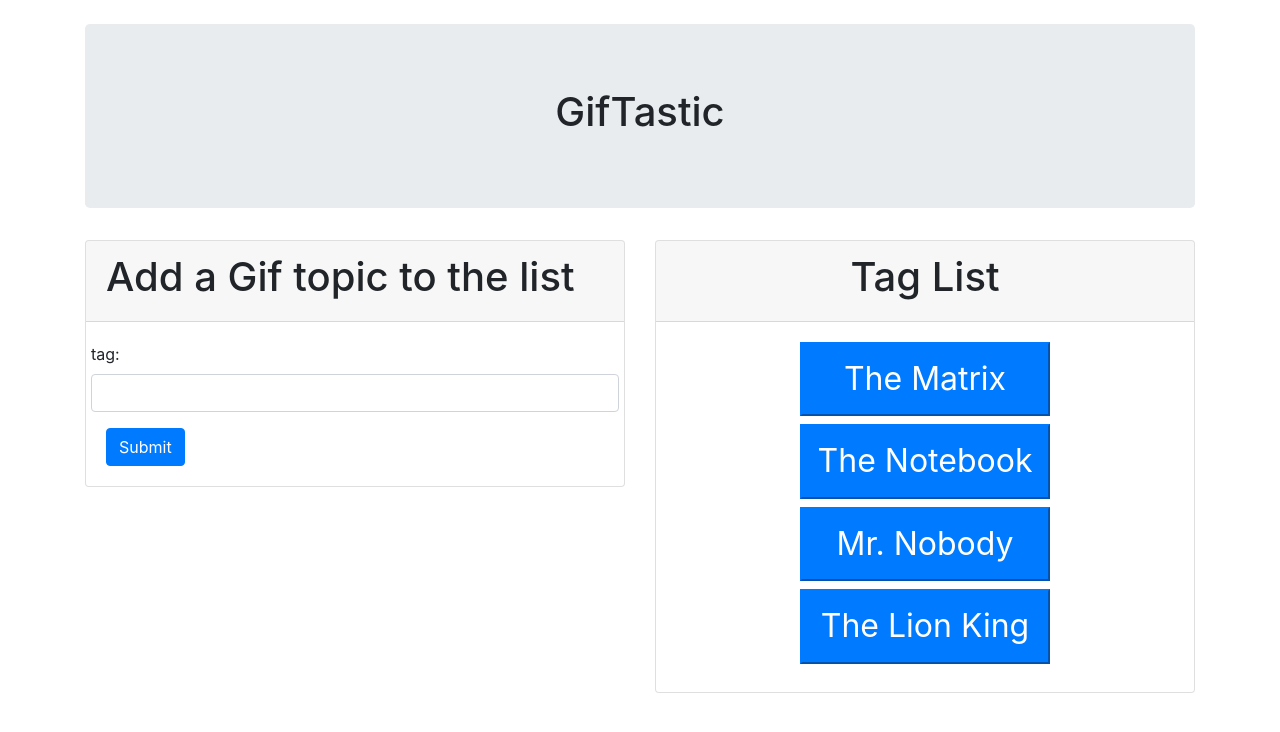
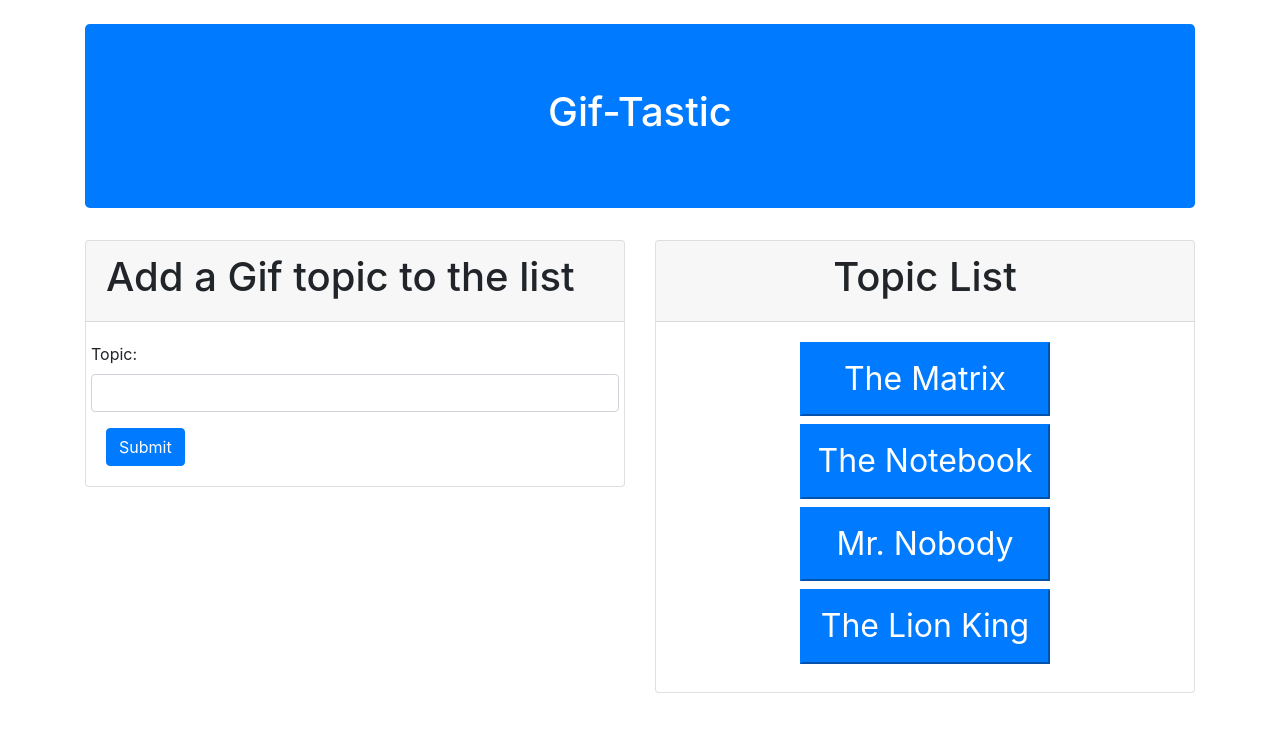
Before and after one commit to PapaWuski/Giftastic, a plain HTML site: page index.html in a window 1280 px wide. Drawn offline with nearby package versions, Linux system fonts and the light colour scheme.

Commit message:
changed button color and text to topic from tag

```diff
--- a/index.html
+++ b/index.html
@@ -17,8 +17,8 @@
   <body>
     <div class="container">
       <br />
-      <div class="jumbotron">
-        <h1 class="text-center">GifTastic</h1>
+      <div class="jumbotron bg-primary">
+        <h1 class="text-center text-white">Gif-Tastic</h1>
       </div>
       <div class="row">
         <div class="col-lg-6">
@@ -29,7 +29,7 @@
             <div class="card-body">
               <form role="form">
                 <div class="form-group row">
-                  <label for="name-input">tag:</label>
+                  <label for="name-input">Topic:</label>
                   <input class="form-control" id="name-input" type="text" />
                 </div>
                 <button class="btn btn-primary" id="add-gif" type="submit">
@@ -42,7 +42,7 @@
         <div class="col-lg-6 text-center">
           <div class="card card-default">
             <div class="card-header">
-              <h1>Tag List</h1>
+              <h1>Topic List</h1>
             </div>
             <div class="card-body">
               <h2 id="name-display" class="btn-group-vertical "></h2>
```
